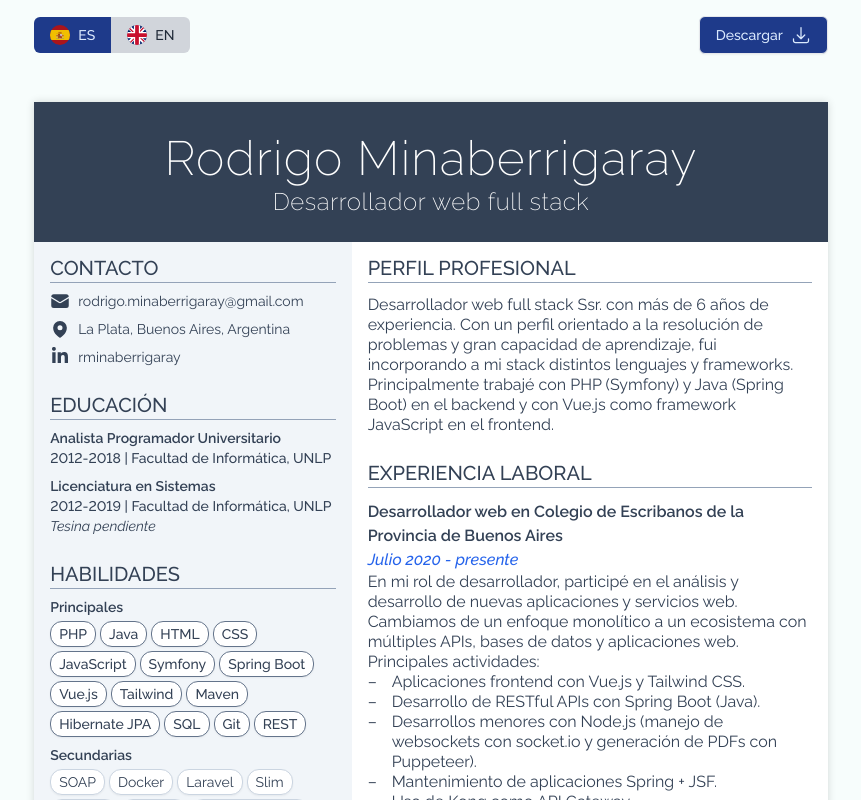
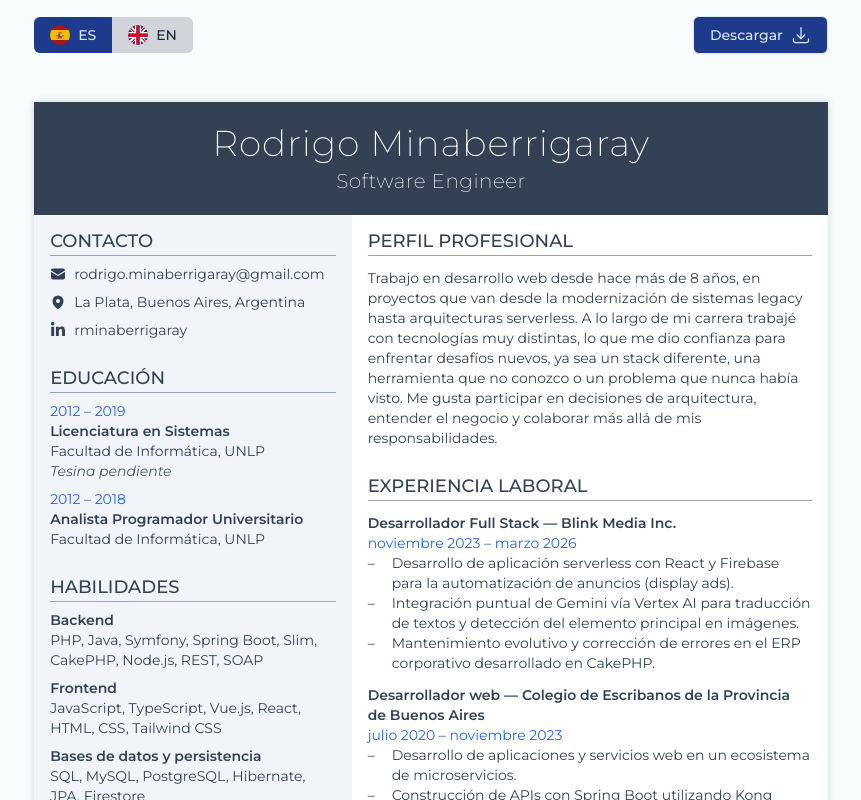
Before and after one commit to rminaberrigaray/resume, a Vue app: page / in a window 1280 px wide. Shown: the top 800 px of the page, without its empty margins (209-1070 px from the left). Built offline with nearby package versions, Linux system fonts and the light colour scheme.

Commit message:
resume updates

```diff
--- a/src/assets/main.css
+++ b/src/assets/main.css
@@ -1,4 +1,4 @@
-@import url('https://fonts.googleapis.com/css2?family=Raleway:ital,wght@0,100;0,200;0,300;0,400;0,500;0,600;0,700;0,800;1,100;1,200;1,300;1,400;1,500&display=swap');
+@import url('https://fonts.googleapis.com/css2?family=Montserrat:ital,wght@0,100;0,200;0,300;0,400;0,500;0,600;0,700;0,800;1,100;1,200;1,300;1,400;1,500&display=swap');
 @tailwind base;
 @tailwind components;
 @tailwind utilities;
--- a/src/components/Resume.vue
+++ b/src/components/Resume.vue
@@ -92,12 +92,12 @@
     <!-- Page -->
     <div class="flex flex-col mx-auto max-w-a4 md:h-a4 print:h-a4 print:w-a4 bg-white shadow-[0_0_8px_rgba(13,12,12,0.15)] print:shadow-none">
       <!-- Name -->
-      <header class="p-8 md:h-[3.7cm] print:h-[3.7cm] flex items- justify-center space-x-10 bg-slate-700">
+      <header class="p-8 md:h-[3cm] print:h-[3cm] flex items-center justify-center space-x-10 bg-slate-700 z-10">
         <div class="space-y-1">
-          <h1 class="text-5xl font-extralight tracking-wide text-white text-center">
+          <h1 class="text-4xl font-extralight tracking-wide text-white text-center">
             Rodrigo Minaberrigaray
           </h1>
-          <h2 class="text-2xl font-extralight tracking-wide text-white text-center">
+          <h2 class="text-xl font-extralight tracking-wide text-white text-center">
             {{ messages.role }}
           </h2>
         </div>
@@ -105,22 +105,22 @@
       <div class="flex flex-1 flex-col-reverse sm:flex-row print:flex-row w-full h-full text-slate-700">
         <div class="basis-2/5 px-4 py-3 space-y-6 bg-slate-100">
           <section class="space-y-2">
-            <h3 class="text-xl font-medium uppercase border-b border-slate-400">
+            <h3 class="text-lg font-medium uppercase border-b border-slate-400">
               {{ messages.sections.contact.title }}
             </h3>
             <ul class="text-sm space-y-2 lining-nums">
               <li class="flex items-center space-x-2">
-                <EnvelopeIcon class="w-5 h-5" />
+                <EnvelopeIcon class="w-4 h-4" />
                 <a href="mailto:rodrigo.minaberrigaray@gmail.com">
                   {{ messages.sections.contact.mail }}
                 </a>
               </li>
               <li class="flex items-center space-x-2">
-                <MapPinIcon class="w-5 h-5" />
+                <MapPinIcon class="w-4 h-4" />
                 <span>{{ messages.sections.contact.location }}</span>
               </li>
               <li class="flex items-center space-x-2">
-                <LinkedinIcon class="pb-1 w-5 h-5" />
+                <LinkedinIcon class="pb-0.5 w-4 h-4" />
                 <a href="https://www.linkedin.com/in/rminaberrigaray/" target="_blank">
                   {{ messages.sections.contact.linkedin }}
                 </a>
@@ -128,52 +128,38 @@
             </ul>
           </section>
           <section class="space-y-2">
-            <h3 class="text-xl font-medium uppercase border-b border-slate-400">
+            <h3 class="text-lg font-medium uppercase border-b border-slate-400">
               {{ messages.sections.studies.title }}
             </h3>
             <div
               v-for="study in messages.sections.studies.list"
               class="text-sm lining-nums"
             >
+              <p class="text-blue-600">
+                {{ study.period }}
+              </p>
               <p class="font-semibold">
                 {{ study.degree }}
               </p>
-              <p class="font-medium">
-                {{ study.period }} |
+              <p class="text-slate-700">
                 <a href="https://www.info.unlp.edu.ar/" target="_blank">{{ study.college }}</a>
               </p>
-              <p v-if="study.note" class="italic">{{ study.note }}</p>
+              <p v-if="study.note" class="italic text-slate-600">{{ study.note }}</p>
             </div>
           </section>
           <section class="space-y-2">
-            <h3 class="text-xl font-medium uppercase border-b border-slate-400">
+            <h3 class="text-lg font-medium uppercase border-b border-slate-400">
               {{ messages.sections.skills.title }}
             </h3>
-            <div class="text-sm space-y-1">
+            <div v-for="skill in messages.sections.skills.list" class="text-sm">
               <div class="font-semibold">
-                {{ messages.sections.skills.main.subtitle }}
+                {{ skill.name }}
               </div>
-              <div class="inline-flex flex-wrap gap-1">
-                <span
-                  v-for="skill in messages.sections.skills.main.list"
-                  class="px-2 py-0.5 bg-white rounded-xl font-medium text-slate-700 border border-slate-500 shadow-sm"
-                >{{ skill }}</span>
-              </div>
-            </div>
-            <div class="text-sm space-y-1">
-              <div class="font-semibold">
-                {{ messages.sections.skills.secondary.subtitle }}
-              </div>
-              <div class="inline-flex flex-wrap gap-1">
-                <span
-                  v-for="skill in messages.sections.skills.secondary.list"
-                  class="px-2 py-0.5 border border-slate-300 bg-white shadow-sm rounded-xl"
-                >{{ skill }}</span>
-              </div>
+              <p>{{ skill.keywords.join(", ") }}</p>
             </div>
           </section>
           <section class="space-y-2">
-            <h3 class="text-xl font-medium uppercase border-b border-slate-400">
+            <h3 class="text-lg font-medium uppercase border-b border-slate-400">
               {{ messages.sections.languages.title }}
             </h3>
             <ul class="text-sm list-disc list-inside">
@@ -185,27 +171,24 @@
         </div>
         <div class="basis-3/5 px-4 py-3 space-y-6">
           <section class="space-y-3">
-            <h3 class="text-xl font-medium uppercase border-b border-slate-400">
+            <h3 class="text-lg font-medium uppercase border-b border-slate-400">
               {{ messages.sections.profile.title }}
             </h3>
-            <p class="text-base leading-5">
+            <p class="text-sm leading-5">
               {{ messages.sections.profile.text }}
             </p>
           </section>
           <section class="space-y-3">
-            <h3 class="text-xl font-medium uppercase border-b border-slate-400">
+            <h3 class="text-lg font-medium uppercase border-b border-slate-400">
               {{ messages.sections.experience.title }}
             </h3>
             <div v-for="experience in messages.sections.experience.list">
-              <div class="text-base font-semibold">{{ experience.position }}</div>
-              <div class="text-base font-medium italic text-blue-600">{{ experience.period }}</div>
-              <p class="text-base leading-5">
-                {{ experience.description }}
-              </p>
-              <p class="text-base leading-5">
+              <div class="text-sm font-semibold">{{ experience.position }}</div>
+              <div class="text-sm text-blue-600">{{ experience.period }}</div>
+              <p class="text-sm leading-5">
                 {{ experience.tasks.subtitle }}
               </p>
-              <ul class="text-base list-none leading-5 [&>li]:before:content-['\2013'] [&>li]:before:absolute [&>li]:before:left-0 [&>li]:relative [&>li]:pl-6">
+              <ul class="text-sm list-none leading-5 [&>li]:before:content-['\2013'] [&>li]:before:absolute [&>li]:before:left-0 [&>li]:relative [&>li]:pl-6">
                 <li v-for="task in experience.tasks.list">
                   {{ task }}
                 </li>
--- a/src/translations/en.json
+++ b/src/translations/en.json
@@ -1,9 +1,9 @@
 {
-    "role": "Full stack web developer",
+  "role": "Software Engineer",
   "sections": {
     "profile": {
-            "title": "Professional profile",
-            "text": "Ssr. full stack web developer with 6+ years of experience. With a problem-solving oriented profile and great learning capabilities, I gradually incorporated different languages and frameworks into my stack. I mainly worked with PHP (Symfony) and Java (Spring Boot) on the backend and with Vue.js as the JavaScript framework on the frontend."
+      "title": "Professional Profile",
+      "text": "I've been working in web development for over 8 years, across projects ranging from legacy system modernization to serverless architectures. Working with a wide range of technologies throughout my career has given me the confidence to tackle unfamiliar challenges — whether it's a new stack, a new tool, or a problem I haven't faced before. I enjoy being involved in architectural decisions, understanding the business context, and contributing beyond my role."
     },
     "contact": {
       "title": "Contact",
@@ -15,29 +15,78 @@
       "title": "Education",
       "list": [
         {
-                    "degree": "Analyst Programmer",
-                    "period": "2012-2018",
-                    "college": "School of Computer Sciences, UNLP",
-                    "note": null
+          "degree": "BS in Information Systems",
+          "period": "2012 – 2019",
+          "college": "School of Computer Science, UNLP",
+          "note": "All but dissertation"
         },
         {
-                    "degree": "BS in Information Systems",
-                    "period": "2012-2019",
-                    "college": "School of Computer Sciences, UNLP",
-                    "note": "All but dissertation"
+          "degree": "Programmer Analyst",
+          "period": "2012 – 2018",
+          "college": "School of Computer Science, UNLP",
+          "note": null
         }
       ]
     },
     "skills": {
       "title": "Skills",
-            "main": {
-                "subtitle": "Main",
-                "list": [ "PHP", "Java", "HTML", "CSS", "JavaScript", "Symfony", "Spring Boot", "Vue.js", "Tailwind", "Maven", "Hibernate JPA", "SQL", "Git", "REST" ]
+      "list": [
+        {
+          "name": "Backend",
+          "keywords": [
+            "PHP",
+            "Java",
+            "Symfony",
+            "Spring Boot",
+            "Slim",
+            "CakePHP",
+            "Node.js",
+            "REST",
+            "SOAP"
+          ]
         },
-            "secondary": {
-                "subtitle": "Secondary",
-                "list": [ "SOAP", "Docker", "Laravel", "Slim", "Jenkins", "Node.js", "Materialize CSS", "JSF", "SVN", "Kong" ]
+        {
+          "name": "Frontend",
+          "keywords": [
+            "JavaScript",
+            "TypeScript",
+            "Vue.js",
+            "React",
+            "HTML",
+            "CSS",
+            "Tailwind CSS"
+          ]
+        },
+        {
+          "name": "Databases & Persistence",
+          "keywords": [
+            "SQL",
+            "MySQL",
+            "PostgreSQL",
+            "Hibernate",
+            "JPA",
+            "Firestore"
+          ]
+        },
+        {
+          "name": "Infrastructure & DevOps",
+          "keywords": [
+            "GCP",
+            "Firebase",
+            "Docker",
+            "Jenkins",
+            "GitLab CI/CD",
+            "Kong"
+          ]
+        },
+        {
+          "name": "Version Control",
+          "keywords": [
+            "Git",
+            "SVN"
+          ]
         }
+      ]
     },
     "languages": {
       "title": "Languages",
@@ -53,35 +102,41 @@
       ]
     },
     "experience": {
-            "title": "Work experience",
+      "title": "Work Experience",
       "list": [
         {
-                    "position": "Web developer at \"Colegio de Escribanos de la Provincia de Buenos Aires\" (Notary Public Association)",
-                    "period": "July 2020 - present",
-                    "description": "As a developer, I took part in analysis and development of new applications and webservices. We switched from a monolytic approach to an ecosystem with multiple APIs, databases and web apps.",
+          "position": "Full Stack Developer — Blink Media Inc.",
+          "period": "November 2023 – March 2026",
           "tasks": {
-                        "subtitle": "Main activities: ",
             "list": [
-                            "Frontend applications with Vue.js and Tailwind CSS.",
-                            "RESTful APIs development with Spring Boot (Java).",
-                            "Minor developments with Node.js (websockets management with socket.io and PDF generation whit Puppeteer).",
-                            "Spring + JSF applications maintenance.",
-                            "Kong used as API Gateway.",
-                            "CI/CD with Gitlab + Jenkins."
+              "Built a serverless application with React and Firebase to automate display ad management.",
+              "Integrated Gemini via Vertex AI for text translation and focal-point detection in images.",
+              "Maintained and fixed bugs in the company's ERP, developed in CakePHP."
             ]
           }
         },
         {
-                    "position": "Web developer at \"Dirección Provincial de Sistemas de Información y Tecnologías\" (Buenos Aires Province government)",
-                    "period": "May 2017 - December 2020",
-                    "description": "Member of the development team assigned to modernize organization's web applications and services. I progressively gained experience until I became one of the key references on the team, helping and training new developers.",
+          "position": "Web Developer — Colegio de Escribanos de la Provincia de Buenos Aires (Notary Public Association)",
+          "period": "July 2020 – November 2023",
           "tasks": {
-                        "subtitle": "Main activities: ",
             "list": [
-                            "PHP 5.3 legacy applications maintenance. Redisign with Materialize CSS and jQuery.",
-                            "SOAP webservices development and maintenance.",
-                            "Slim Framework used to expose SOAP webservices as REST APIs.",
-                            "MVC applications with Symfony (PHP). Frontends with Vue.js and Materialize CSS."
+              "Developed applications and web services within a microservices ecosystem.",
+              "Built RESTful APIs with Spring Boot, using Kong as an API Gateway and Vue.js for SPAs.",
+              "Node.js services for WebSocket communication and PDF generation.",
+              "Maintenance of existing Spring and JSF applications.",
+              "Definition and maintenance of CI/CD pipelines with GitLab and Jenkins."
+            ]
+          }
+        },
+        {
+          "position": "Web Developer — Dirección Provincial de Sistemas de Información y Tecnologías (Buenos Aires Province Government)",
+          "period": "May 2017 – December 2020",
+          "tasks": {
+            "list": [
+              "Technical lead on the team, setting technical guidelines and mentoring junior developers.",
+              "Modernization of legacy applications (PHP 5.3) and development of new ones using Symfony and Vue.js.",
+              "Exposed SOAP web services as REST APIs using the Slim Framework.",
+              "Data migration scripts between systems."
             ]
           }
         }
--- a/src/translations/es.json
+++ b/src/translations/es.json
@@ -1,9 +1,9 @@
 {
-    "role": "Desarrollador web full stack",
+  "role": "Software Engineer",
   "sections": {
     "profile": {
       "title": "Perfil profesional",
-            "text": "Desarrollador web full stack Ssr. con más de 6 años de experiencia. Con un perfil orientado a la resolución de problemas y gran capacidad de aprendizaje, fui incorporando a mi stack distintos lenguajes y frameworks. Principalmente trabajé con PHP (Symfony) y Java (Spring Boot) en el backend y con Vue.js como framework JavaScript en el frontend."
+      "text": "Trabajo en desarrollo web desde hace más de 8 años, en proyectos que van desde la modernización de sistemas legacy hasta arquitecturas serverless. A lo largo de mi carrera trabajé con tecnologías muy distintas, lo que me dio confianza para enfrentar desafíos nuevos, ya sea un stack diferente, una herramienta que no conozco o un problema que nunca había visto. Me gusta participar en decisiones de arquitectura, entender el negocio y colaborar más allá de mis responsabilidades."
     },
     "contact": {
       "title": "Contacto",
@@ -15,29 +15,78 @@
       "title": "Educación",
       "list": [
         {
+          "degree": "Licenciatura en Sistemas",
+          "period": "2012 – 2019",
+          "college": "Facultad de Informática, UNLP",
+          "note": "Tesina pendiente"
+        },
+        {
           "degree": "Analista Programador Universitario",
-                    "period": "2012-2018",
+          "period": "2012 – 2018",
           "college": "Facultad de Informática, UNLP",
           "note": null
-                },
-                {
-                    "degree": "Licenciatura en Sistemas",
-                    "period": "2012-2019",
-                    "college": "Facultad de Informática, UNLP",
-                    "note": "Tesina pendiente"
         }
       ]
     },
     "skills": {
       "title": "Habilidades",
-            "main": {
-                "subtitle": "Principales",
-                "list": [ "PHP", "Java", "HTML", "CSS", "JavaScript", "Symfony", "Spring Boot", "Vue.js", "Tailwind", "Maven", "Hibernate JPA", "SQL", "Git", "REST" ]
+      "list": [
+        {
+          "name": "Backend",
+          "keywords": [
+            "PHP",
+            "Java",
+            "Symfony",
+            "Spring Boot",
+            "Slim",
+            "CakePHP",
+            "Node.js",
+            "REST",
+            "SOAP"
+          ]
         },
-            "secondary": {
-                "subtitle": "Secundarias",
-                "list": [ "SOAP", "Docker", "Laravel", "Slim", "Jenkins", "Node.js", "Materialize CSS", "JSF", "SVN", "Kong" ]
+        {
+          "name": "Frontend",
+          "keywords": [
+            "JavaScript",
+            "TypeScript",
+            "Vue.js",
+            "React",
+            "HTML",
+            "CSS",
+            "Tailwind CSS"
+          ]
+        },
+        {
+          "name": "Bases de datos y persistencia",
+          "keywords": [
+            "SQL",
+            "MySQL",
+            "PostgreSQL",
+            "Hibernate",
+            "JPA",
+            "Firestore"
+          ]
+        },
+        {
+          "name": "Infraestructura y DevOps",
+          "keywords": [
+            "GCP",
+            "Firebase",
+            "Docker",
+            "Jenkins",
+            "GitLab CI/CD",
+            "Kong"
+          ]
+        },
+        {
+          "name": "Control de versiones",
+          "keywords": [
+            "Git",
+            "SVN"
+          ]
         }
+      ]
     },
     "languages": {
       "title": "Idiomas",
@@ -56,32 +105,38 @@
       "title": "Experiencia laboral",
       "list": [
         {
-                    "position": "Desarrollador web en Colegio de Escribanos de la Provincia de Buenos Aires",
-                    "period": "Julio 2020 - presente",
-                    "description": "En mi rol de desarrollador, participé en el análisis y desarrollo de nuevas aplicaciones y servicios web. Cambiamos de un enfoque monolítico a un ecosistema con múltiples APIs, bases de datos y aplicaciones web.",
+          "position": "Desarrollador Full Stack — Blink Media Inc.",
+          "period": "noviembre 2023 – marzo 2026",
           "tasks": {
-                        "subtitle": "Principales actividades: ",
             "list": [
-                            "Aplicaciones frontend con Vue.js y Tailwind CSS.",
-                            "Desarrollo de RESTful APIs con Spring Boot (Java).",
-                            "Desarrollos menores con Node.js (manejo de websockets con socket.io y generación de PDFs con Puppeteer).",
-                            "Mantenimiento de aplicaciones Spring + JSF.",
-                            "Uso de Kong como API Gateway.",
-                            "CI/CD con Gitlab + Jenkins."
+              "Desarrollo de aplicación serverless con React y Firebase para la automatización de anuncios (display ads).",
+              "Integración puntual de Gemini vía Vertex AI para traducción de textos y detección del elemento principal en imágenes.",
+              "Mantenimiento evolutivo y corrección de errores en el ERP corporativo desarrollado en CakePHP."
             ]
           }
         },
         {
-                    "position": "Desarrollador web en Dirección Provincial de Sistemas de Información y Tecnologías",
-                    "period": "Mayo 2017 - diciembre 2020",
-                    "description": "Miembro del equipo de desarrollo que tuvo como finalidad modernizar las aplicaciones y servicios web del organismo. Fui ganando experiencia y logré convertirme en uno de los referentes del equipo, ayudando y capacitando a los nuevos desarrolladores.",
+          "position": "Desarrollador web — Colegio de Escribanos de la Provincia de Buenos Aires",
+          "period": "julio 2020 – noviembre 2023",
           "tasks": {
-                        "subtitle": "Principales actividades: ",
             "list": [
-                            "Mantenimiento de aplicaciones legacy con PHP 5.3. Rediseño con Materialize CSS y jQuery.",
-                            "Desarrollo y mantenimiento de webservices SOAP.",
-                            "Slim Framework para exponer webservices SOAP como REST APIs.",
-                            "Aplicaciones MVC con Symfony (PHP). Frontends con Materialize CSS y Vue.js."
+              "Desarrollo de aplicaciones y servicios web en un ecosistema de microservicios.",
+              "Construcción de APIs con Spring Boot utilizando Kong como API Gateway y SPAs con Vue.js.",
+              "Implementación de servicios con Node.js para comunicación WebSocket y generación de documentos PDF.",
+              "Mantenimiento de aplicaciones existentes basadas en Spring y JSF.",
+              "Definición y mantenimiento de pipelines CI/CD con GitLab y Jenkins."
+            ]
+          }
+        },
+        {
+          "position": "Desarrollador web — Dirección Provincial de Sistemas de Información y Tecnologías",
+          "period": "mayo 2017 – diciembre 2020",
+          "tasks": {
+            "list": [
+              "Referente técnico del equipo, definiendo lineamientos técnicos y mentoreando a desarrolladores junior.",
+              "Modernización de aplicaciones legacy (PHP 5.3) y desarrollo de nuevas aplicaciones con Symfony y Vue.js.",
+              "Exposición de Web Services SOAP como APIs REST mediante Slim Framework.",
+              "Desarrollo de scripts de migración de datos entre sistemas."
             ]
           }
         }
--- a/tailwind.config.js
+++ b/tailwind.config.js
@@ -13,7 +13,7 @@ module.exports = {
         print: { "raw": "print" },
       },
       fontFamily: {
-        'sans': ['Raleway', ...defaultTheme.fontFamily.sans],
+        'sans': ['Montserrat', ...defaultTheme.fontFamily.sans],
       },
       maxWidth: {
         "a4": "210mm"
```
Also changed, not shown: 2 other files (tests, documents, lock files or other folders). Lines whose indentation alone changed are shown as unchanged.
